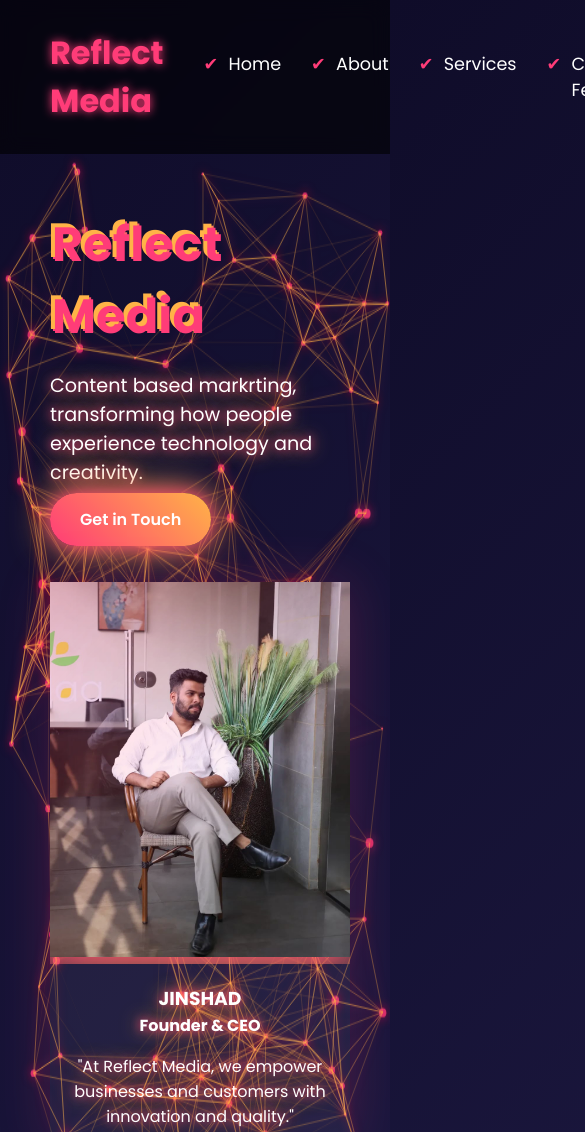
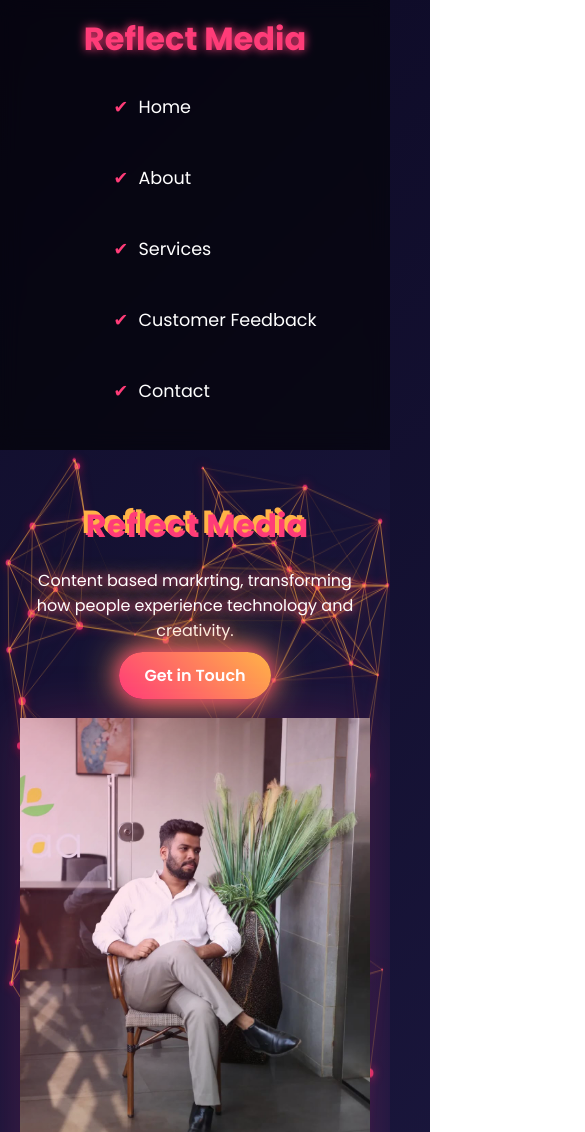
Before and after one commit to athuldev743-cp/first-project, a plain HTML site: page index.html in a window 390 px wide. Shown: the top 1132 px of the page, 585 px wide, since content can reach past the window. Drawn offline with Linux system fonts and the light colour scheme; animation ran at ten frames a second.

Commit message:
mobile responsive

```diff
--- a/index.html
+++ b/index.html
@@ -6,6 +6,8 @@
   <title>Reflect Media</title>
   <link href="https://fonts.googleapis.com/css2?family=Poppins:wght@400;600;700&display=swap" rel="stylesheet">
   <link rel="stylesheet" href="style.css">
+  <meta name="viewport" content="width=device-width, initial-scale=1.0">
+
 </head>
 <body>
 
--- a/style.css
+++ b/style.css
@@ -46,14 +46,6 @@ a { text-decoration: none; }
 .hero-text .btn:hover { box-shadow: 0 0 40px #ff3c78,0 0 60px #ffb347; transform: scale(1.05); }
 
 /* CEO Card */
-/*.hero-ceo { flex: 1; min-width: 300px; display: flex; justify-content: center; align-items: center; }
-.ceo-card { position: relative; text-align: center; background: rgba(255,255,255,0.05); padding: 0; border-radius: 0; box-shadow: 0 0 50px rgba(255,60,120,0.2); transition: transform 0.3s; }
-.ceo-img-container { position: relative; width: 100%; height: 100%; border-radius: 0; overflow: hidden; margin-bottom: 0; }
-.ceo-img { width: 100%; height: 100%; object-fit: cover; border-radius: 50%; box-shadow: 0 0 30px #ff3c78,0 0 60px #ffb347; transition: transform 0.5s; }
-.ceo-img:hover { transform: scale(1.1) rotate(5deg); }
-.holo-overlay { position: absolute; top:-20%; left:-20%; width:140%; height:140%; border-radius:50%; background: radial-gradient(circle,#ff3c78,transparent 70%); animation:holoPulse 3s infinite alternate; pointer-events:none; }
-.ceo-bio h3,h4,p { color:#fff; text-shadow:0 0 10px #ff3c78,0 0 20px #ffb347; }
-/* CEO Card */
 .hero-ceo {
   flex: 1;
   min-width: 300px;
@@ -61,7 +53,6 @@ a { text-decoration: none; }
   justify-content: center;
   align-items: center;
 }
-
 .ceo-card {
   position: relative;
   text-align: center;
@@ -71,7 +62,6 @@ a { text-decoration: none; }
   box-shadow: 0 0 50px rgba(255,60,120,0.2);
   transition: transform 0.3s;
 }
-
 .ceo-img-container {
   position: relative;
   width: 100%;
@@ -80,37 +70,32 @@ a { text-decoration: none; }
   overflow: hidden;
   margin-bottom: 20px;
 }
-
 .ceo-img {
   width: 100%;
   height: 100%;
   object-fit: cover;
-  border-radius: 0; /* Remove circular shape */
+  border-radius: 0;
   box-shadow: 0 0 30px #ff3c78, 0 0 60px #ffb347;
   transition: transform 0.5s;
 }
-
 .ceo-img:hover {
-  transform: scale(1.05); /* optional, less rotation for rectangle */
+  transform: scale(1.05);
 }
-
 .holo-overlay {
   position: absolute;
   top: 0;
   left: 0;
   width: 100%;
   height: 100%;
-  border-radius: 0; /* rectangular overlay */
+  border-radius: 0;
   background: linear-gradient(135deg, #ff3c78, transparent 70%);
   animation: holoPulse 3s infinite alternate;
   pointer-events: none;
 }
-
 .ceo-bio h3,h4,p {
   color: #fff;
   text-shadow: 0 0 10px #ff3c78, 0 0 20px #ffb347;
 }
-
 
 /* Sections */
 section { padding: 100px 50px; position: relative; }
@@ -119,9 +104,7 @@ h2 { font-size: 2.5rem; background: linear-gradient(90deg,#ff3c78,#ffb347); -web
 ul li { margin: 15px 0; font-size:1.1rem; position: relative; padding-left:25px; }
 ul li::before { content:"✔"; color:#ff3c78; position:absolute; left:0; }
 
-/* ------------------------------
-   Magazine Section
---------------------------------*/
+/* Magazine Section */
 .magazine {
   padding: 100px 50px;
   background: rgba(255,255,255,0.05);
@@ -130,7 +113,6 @@ ul li::before { content:"✔"; color:#ff3c78; position:absolute; left:0; }
   margin-bottom: 50px;
   text-align: center;
 }
-
 .magazine h2 {
   font-size: 2.5rem;
   background: linear-gradient(90deg,#ff3c78,#ffb347);
@@ -139,14 +121,12 @@ ul li::before { content:"✔"; color:#ff3c78; position:absolute; left:0; }
   margin-bottom: 40px;
   text-shadow: 0 0 10px #ff3c78;
 }
-
 .magazine-grid {
   display: flex;
   gap: 30px;
   flex-wrap: wrap;
   justify-content: center;
 }
-
 .magazine-card {
   flex: 1 1 250px;
   background: rgba(255,60,120,0.05);
@@ -156,26 +136,22 @@ ul li::before { content:"✔"; color:#ff3c78; position:absolute; left:0; }
   transition: transform 0.3s, box-shadow 0.3s;
   text-align: center;
 }
-
 .magazine-card img {
   width: 100%;
   height: 380px;
   object-fit: cover;
   transition: transform 0.5s;
 }
-
 .magazine-card h3 {
   color: #fff;
   margin: 15px 0;
   text-shadow: 0 0 10px #ff3c78, 0 0 20px #ffb347;
   font-size: 1.2rem;
 }
-
 .magazine-card:hover {
   transform: translateY(-10px) scale(1.05);
   box-shadow: 0 0 50px #ff3c78,0 0 80px #ffb347;
 }
-
 .magazine-card:hover img {
   transform: scale(1.1);
 }
@@ -200,3 +176,28 @@ footer { text-align:center; padding:30px; background: rgba(0,0,0,0.6); backdrop-
 /* Animations */
 @keyframes holoPulse { 0% { transform:scale(1); opacity:0.4; } 100% { transform:scale(1.2); opacity:0.2; } }
 @keyframes glitch { 0% { text-shadow: 2px 2px #ff3c78, -2px -2px #ffb347; } 50% { text-shadow: -2px 2px #ffb347, 2px -2px #ff3c78; } 100% { text-shadow: 2px 2px #ff3c78, -2px -2px #ffb347; } }
+
+/* ------------------------------
+   Responsive Media Queries
+--------------------------------*/
+/* Tablets */
+@media (max-width: 768px) {
+  .navbar { flex-direction: column; padding: 15px 20px; }
+  .nav-links { flex-direction: column; gap: 15px; }
+  .hero-content { flex-direction: column; gap: 30px; text-align: center; }
+  .hero-text h1 { font-size: 2.5rem; }
+  .hero-text p { font-size: 1.1rem; }
+  section { padding: 60px 30px; }
+  .contact-container { flex-direction: column; gap: 30px; }
+  .magazine-card img { height: 300px; }
+}
+
+/* Phones */
+@media (max-width: 480px) {
+  .hero-text h1 { font-size: 2rem; }
+  .hero-text p { font-size: 1rem; }
+  .hero-text .btn { padding: 12px 25px; }
+  section { padding: 50px 20px; }
+  .magazine-card img { height: 250px; }
+  .magazine-grid, .feedback-grid { flex-direction: column; gap: 20px; }
+}
```
